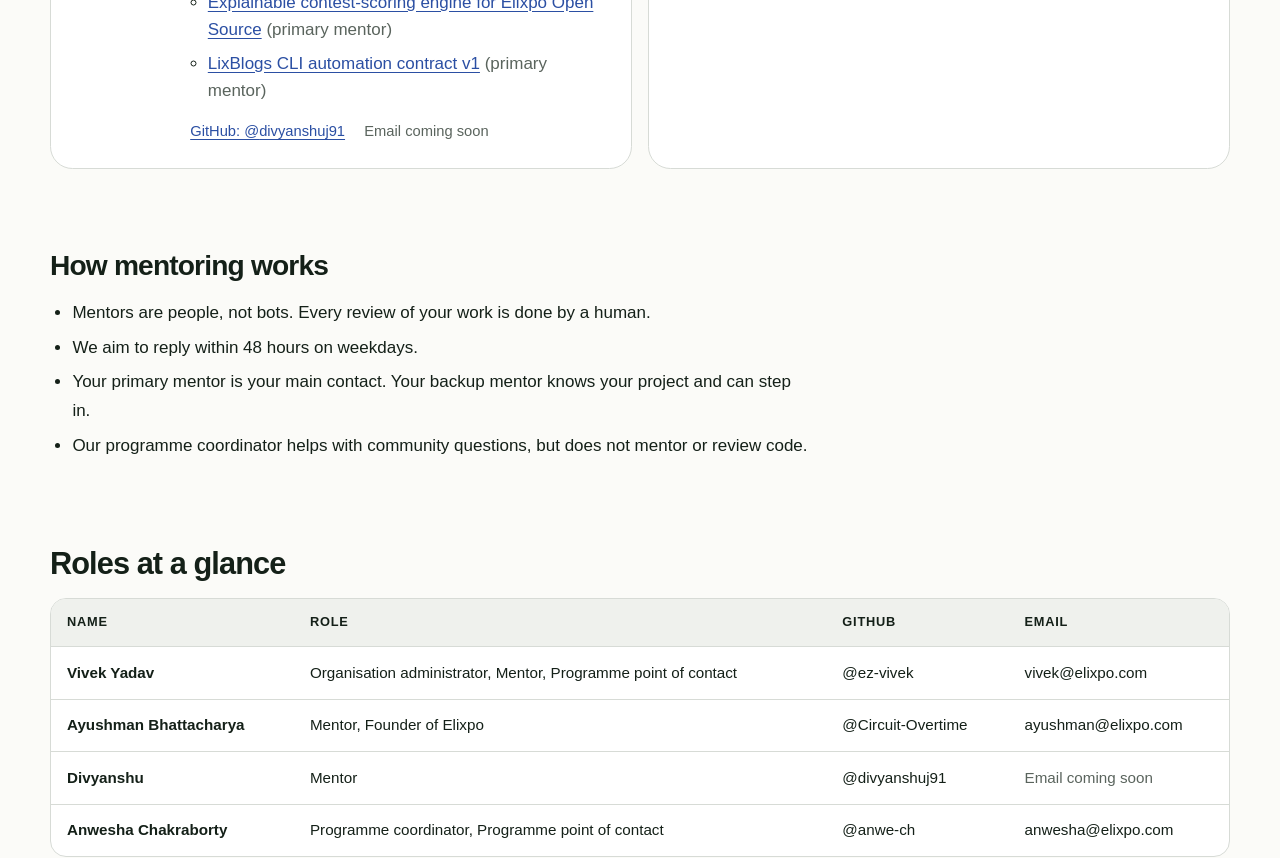
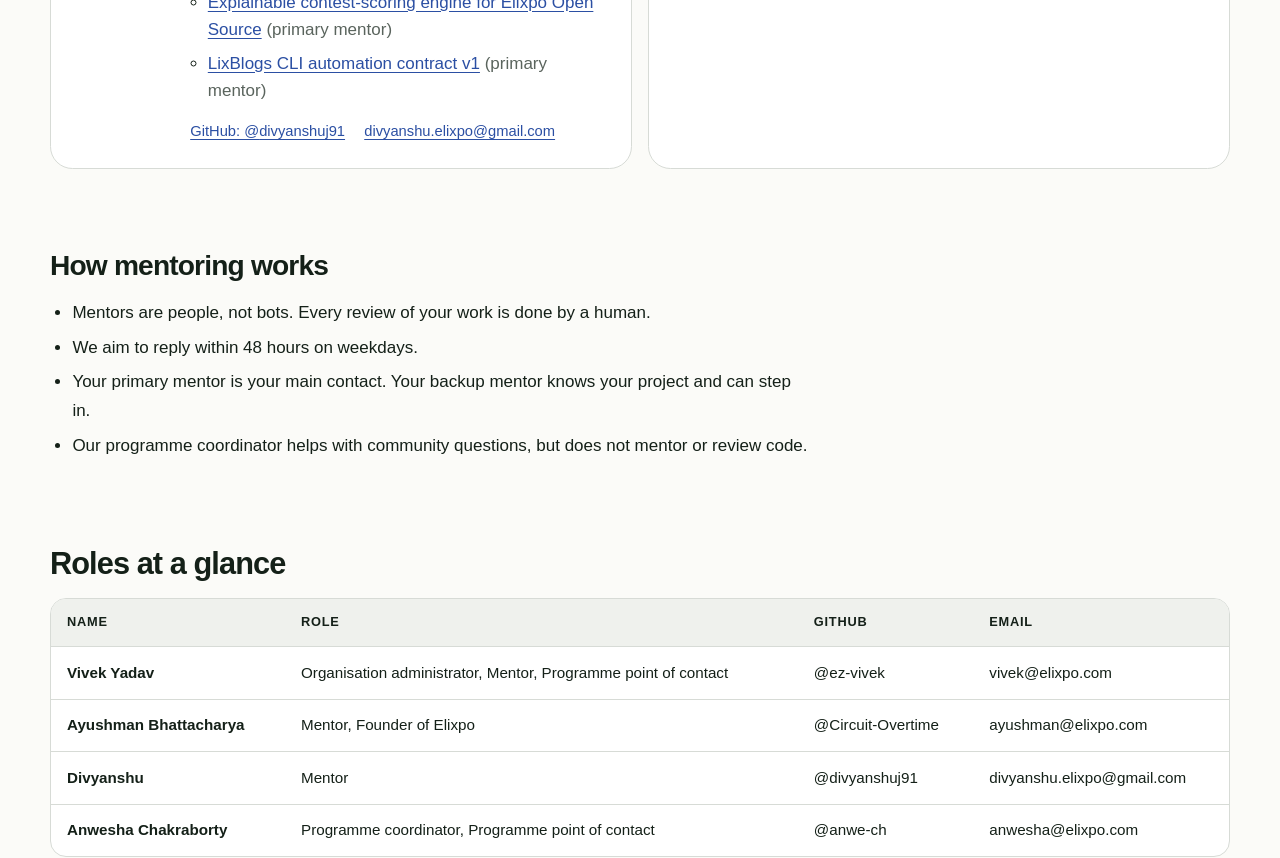
Before and after one commit to elixpo/gsoc, a Next.js app: page /people in a window 1280 px wide. Shown: the part 1360-2218 px from the top of the page. Built offline with nearby package versions, Linux system fonts and the light colour scheme.

Commit message:
chore: add Divyanshu's contact email

```diff
--- a/src/data/people.ts
+++ b/src/data/people.ts
@@ -48,7 +48,7 @@
     roles: ["Mentor"], // TODO confirm
     isMentor: true,
     isPointOfContact: false,
-    email: null, // TODO: Divyanshu has no elixpo.com inbox; add the address he confirms
+    email: "divyanshu.elixpo@gmail.com",
     about: "Elixpo contributor across several projects, including LixBlogs, LixSketch and Elixpo Open Source.",
   },
   {
```
